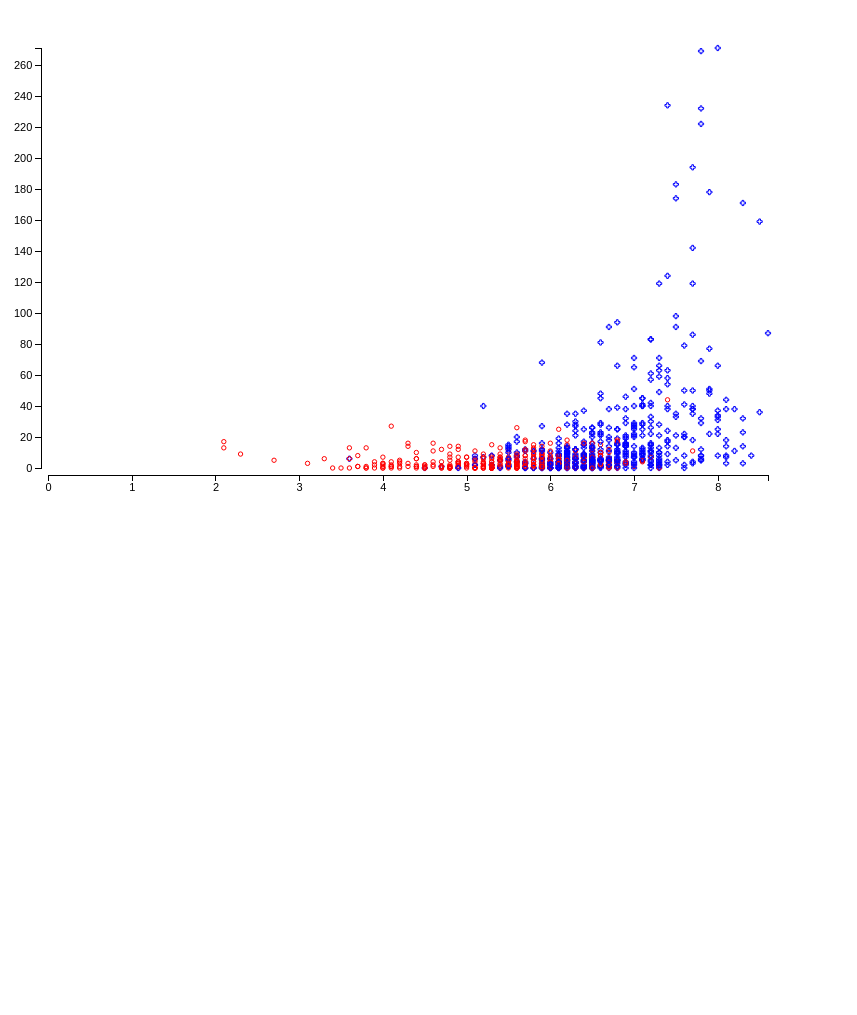
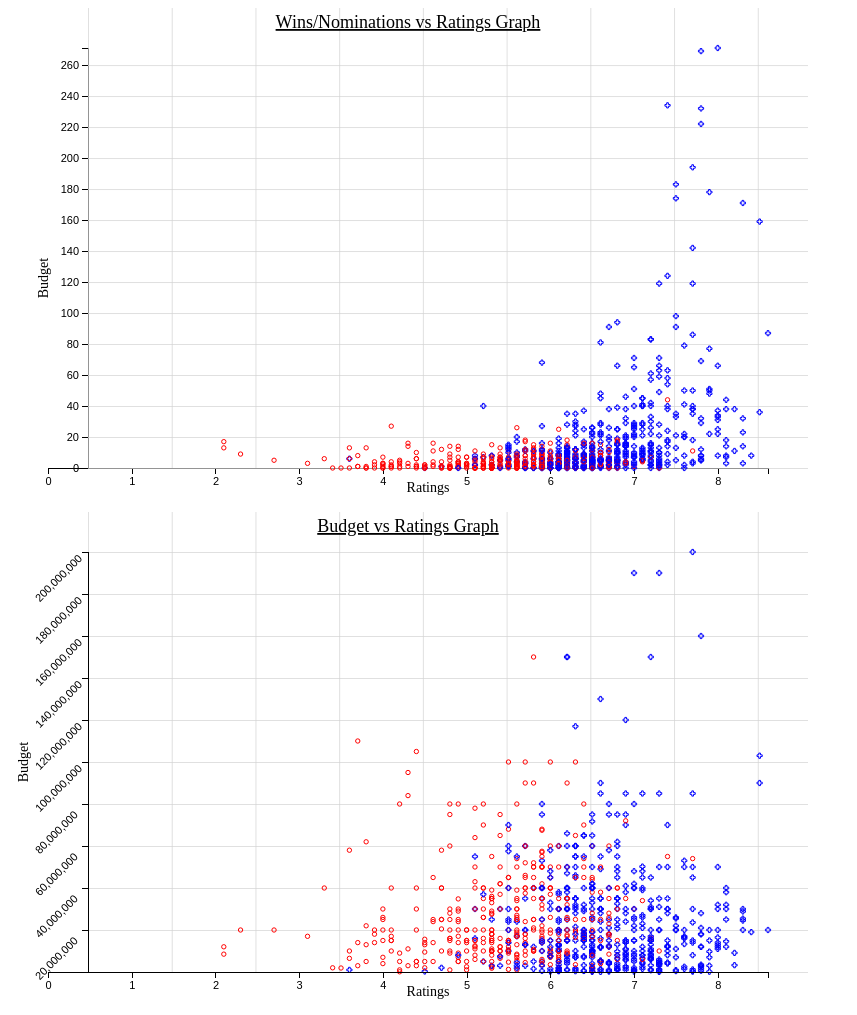
Before and after one commit to pjain310/Data_and_VIsual_Analytics, a plain HTML site: page hw2-skeleton/Q3/scatterplot.html in a window 1280 px wide. Shown: the whole page, without its empty margins (0-857 px from the left). Before the commit the page ends 800 px from the top, so only its background shows below. Drawn offline with Linux system fonts and the light colour scheme.

Commit message:
First two parts done

```diff
--- a/hw2-skeleton/Q3/scatterplot.html
+++ b/hw2-skeleton/Q3/scatterplot.html
@@ -11,6 +11,20 @@
     font-family: sans-serif;
     font-size: 11px;
   }
+
+  .legend rect {
+  fill:white;
+  stroke:black;
+  opacity:0.8;}
+
+  .grid line {
+    stroke: lightgrey;
+    opacity: 0.7;
+}
+.grid path {
+      stroke-width: 0;
+}
+
 </style>
 <script src="../lib/d3.v5.min.js"></script>
 <head>
@@ -27,36 +41,34 @@
       d.Rating = +d.Rating;
       d.WinsNoms = +d.WinsNoms;
       d.IsGoodRating = +d.IsGoodRating;
+      d.Budget = +d.Budget;
     });
 
+
+    //Specify Padding, Height and Widhh for SVG elements
     var w=800;
     var h=500;
     var padding=40;
 
+
+    //Create all scaling functions
       var xScale = d3.scaleLinear()
-      .domain([0,8.6])
+      .domain([0,d3.max(dataset,function(d){
+        return d.Rating;}
+      )])
       .range([padding, w-padding]);
 
+      var yScale2 = d3.scaleLinear()
+      .domain([0,d3.max(dataset,function(d){
+        return d.Budget;}
+      )])
+      .range([h - padding, padding]);
+
       var yScale = d3.scaleLinear()
-      .domain([0, 271])
+      .domain([0, d3.max(dataset,function(d){
+        return d.WinsNoms;}
+      )])
       .range([h-padding, padding]);
-
-      var svg = d3.select("body")
-                  .append("svg")
-                  .attr("width", w)
-                  .attr("height", h);
-
-      svg.append("g")
-      .attr("class", "x axis")
-      .attr("ticks",10)
-      .attr("transform", "translate(0," + (h - padding/1.2) + ")")
-      .call(d3.axisBottom(xScale));
-
-      svg.append("g")
-      .attr("class", "y axis")
-      .attr("ticks",10)
-      .attr("transform", "translate(" + padding/1.2 + ",0)")
-      .call(d3.axisLeft(yScale));
 
       var colourScale = d3.scaleOrdinal()
       .domain([0,1])
@@ -66,9 +78,73 @@
       .domain([0,1])
       .range([d3.symbolCircle, d3.symbolCross]);
 
+
+      //Create svg and symbol elements
+      var svg = d3.select("body")
+                  .append("svg")
+                  .attr("width", w)
+                  .attr("height", h);
+
+      var svg2 = d3.select("body")
+                  .append("svg")
+                  .attr("width", w)
+                  .attr("height", h);
+
       var symbol = d3.symbol()
-      .size(15);
+                    .size(15);
 
+
+      //Add axes for  SVG - 1
+      svg.append("g")
+      .attr("class", "x axis")
+      .attr("ticks",20)
+      .attr("transform", "translate(0," + (h - padding) + ")")
+      .call(d3.axisBottom(xScale));
+
+      svg.append("g")
+      .attr("class", "y axis")
+      .attr("ticks",12)
+      .attr("transform", "translate(" + padding*2 + ",0)")
+      .call(d3.axisLeft(yScale));
+
+      //Add axis titles
+      svg.append("text")
+      .attr("x", (padding/2))
+      .attr("y", h/2 + (padding/2))
+      .attr("text-anchor", "middle")
+      .attr("transform","rotate(-90 30 260)")
+      .style("font-size", "14px")
+      .text("Budget");
+
+      svg.append("text")
+      .attr("x", w/2 + (padding/2))
+      .attr("y", h - (padding/2.5))
+      .attr("text-anchor", "middle")
+      .style("font-size", "14px")
+      .text("Ratings");
+
+      //Add gridlines for SVG - 2
+      var gridlinesa = d3.axisLeft()
+                    .tickFormat("")
+                    .tickSize(-w)
+                    .scale(yScale);
+
+      var gridlinesb = d3.axisBottom()
+                    .tickFormat("")
+                    .tickSize(-w)
+                    .scale(xScale);
+
+      svg.append("g")
+     .attr("class", "grid")
+     .attr("transform", "translate(" + padding*2 + ",0)")
+     .call(gridlinesa);
+
+     svg.append("g")
+    .attr("class", "grid")
+    .attr("transform", "translate("+padding+ "," + (h - padding) + ")")
+    .call(gridlinesb);
+
+      //Add values for SVG - 1
       svg.selectAll(".symbol")
       .data(dataset)
       .enter().append("path")
@@ -80,6 +156,99 @@
     })
       .attr("fill","none");
 
+      // Add header for SVG - 1
+      svg.append("text")
+        .attr("x", (w / 2))
+        .attr("y", 0 + (padding/ 2))
+        .attr("text-anchor", "middle")
+        .style("font-size", "18px")
+        .style("text-decoration", "underline")
+        .text("Wins/Nominations vs Ratings Graph");
+
+      // Add legend for SVG - 1
+
+
+      //Add gridlines for SVG - 2
+      //Add gridlines
+      var gridlines2a = d3.axisLeft()
+                    .tickFormat("")
+                    .tickSize(-w)
+                    .scale(yScale2);
+
+      var gridlines2b = d3.axisBottom()
+                    .tickFormat("")
+                    .tickSize(-w)
+                    .scale(xScale);
+
+      svg2.append("g")
+     .attr("class", "grid")
+     .attr("transform", "translate(" + padding*2 + ",0)")
+     .call(gridlines2a);
+
+     svg2.append("g")
+    .attr("class", "grid")
+    .attr("transform", "translate("+padding+ "," + (h - padding) + ")")
+    .call(gridlines2b);
+
+      // Add values for SVG - 2
+      svg2.selectAll(".symbol")
+        .data(dataset)
+        .enter().append("path")
+        .attr("class", "symbol")
+        .attr("d", function(d, i) { return symbol.type(shapeScale(d.IsGoodRating))(); })
+        .style("stroke", function(d) { return colourScale(d.IsGoodRating); })
+        .attr("transform", function(d) {
+        return "translate(" + xScale(d.Rating) + "," + yScale2(d.Budget) +")";
+      })
+        .attr("fill","none");
+
+      // Add axes for SVG - 2
+      svg2.append("g")
+      .attr("class", "x axis")
+      .attr("ticks",20)
+      .attr("transform", "translate(0," + (h - padding) + ")")
+      .call(d3.axisBottom(xScale));
+
+      svg2.append("g")
+      .attr("class", "y axis")
+      .attr("ticks",12)
+      .attr("transform", "translate(" + padding*2 + ",0)")
+      .call(d3.axisLeft(yScale2))
+      .selectAll("text")
+            .style("text-anchor", "start")
+            .attr("dx", "-5.5em")
+            .attr("dy", ".1em")
+            .attr("transform", "rotate(-45)" );
+
+      //Add axis titles
+      svg2.append("text")
+      .attr("x", (padding/2))
+      .attr("y", h/2 + (padding/2))
+      .attr("text-anchor", "middle")
+      .attr("transform","rotate(-90 10 260)")
+      .style("font-size", "14px")
+      .text("Budget");
+
+      svg2.append("text")
+      .attr("x", w/2 + (padding/2))
+      .attr("y", h - (padding/2.5))
+      .attr("text-anchor", "middle")
+      .style("font-size", "14px")
+      .text("Ratings");
+
+
+      // Add header for SVG - 2
+      svg2.append("text")
+        .attr("x", (w / 2))
+        .attr("y", 0 + (padding/2))
+        .attr("text-anchor", "middle")
+        .style("font-size", "18px")
+        .style("text-decoration", "underline")
+        .text("Budget vs Ratings Graph");
+
+      //Add legend for SVG - 2
+
+
 
     });
      </script>
```
